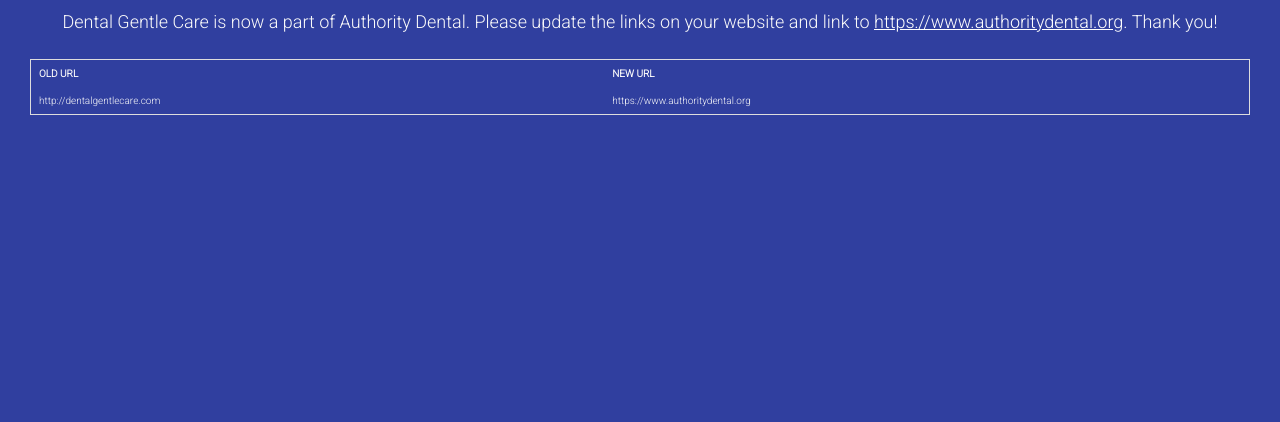
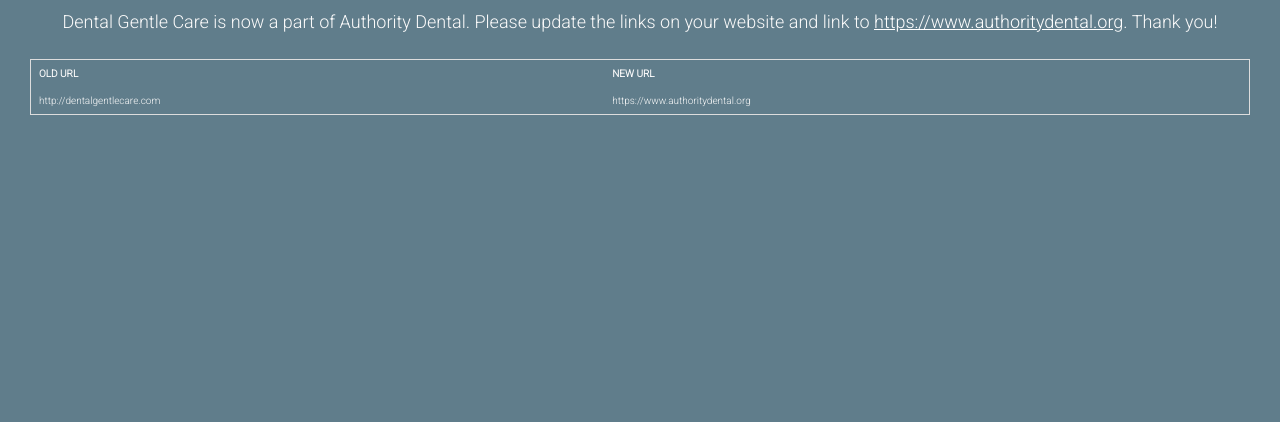
Before and after one commit to authoritydental/dgc, a plain HTML site: page index.html in a window 1280 px wide. Shown: the part 378-800 px from the top of the page. Drawn offline with Linux system fonts and the light colour scheme.

Commit message:
Update indigo-white.css

```diff
--- a/css/themes/indigo-white.css
+++ b/css/themes/indigo-white.css
@@ -1,7 +1,7 @@
 /* Theme */
 
 main {
-	background: #303F9F;
+	background: #607d8b;
 	color: #FAFAFA;
 }
 
```
